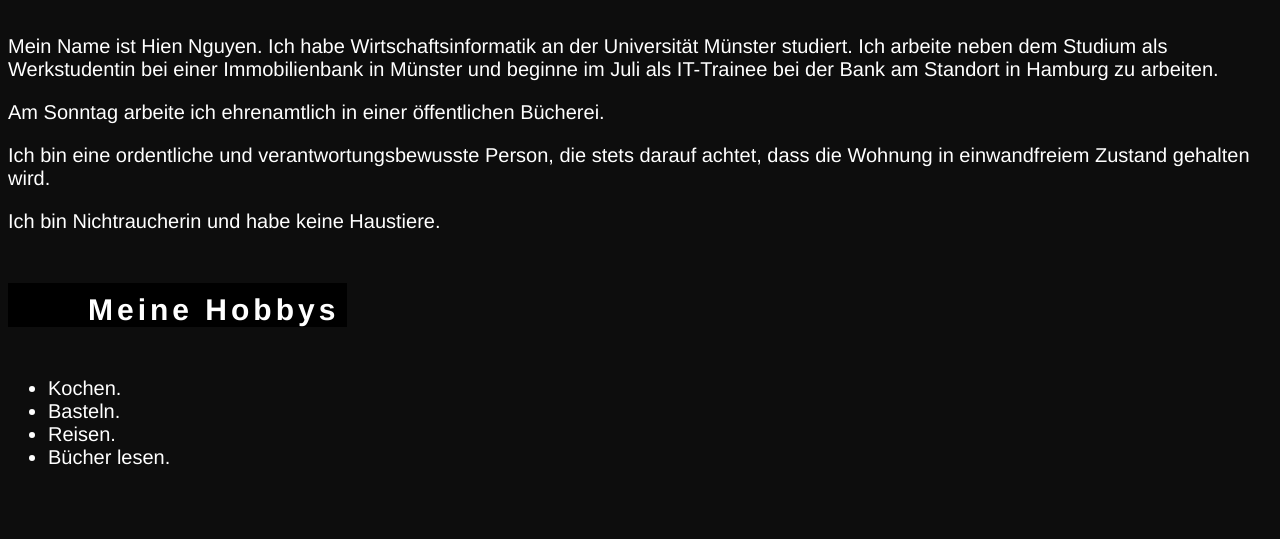
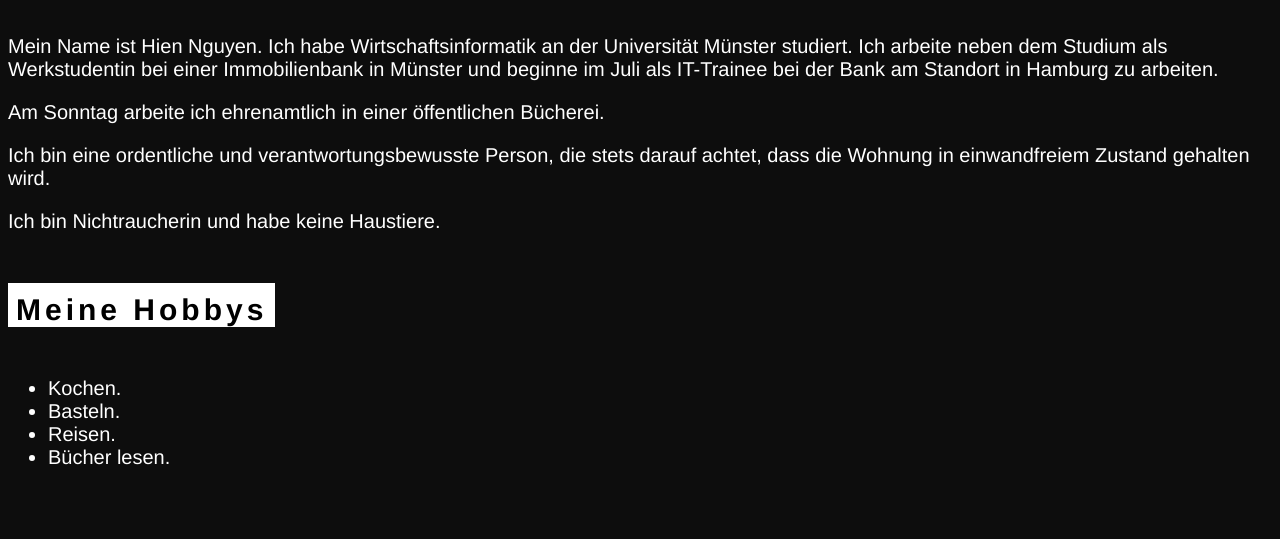
Before and after one commit to n-hien/n-hien.github.io, a plain HTML site: page index.html in a window 1280 px wide. Shown: the part 548-1087 px from the top of the page. Drawn offline with Linux system fonts and the light colour scheme.

Commit message:
Update Style.css

```diff
--- a/css/Style.css
+++ b/css/Style.css
@@ -71,6 +71,6 @@ h3 {
   color:white!important;
 }
 
-.w3-tag{background-color:#000;color:#fff;display:inline-block;padding-left:80px;padding-right:8px;text-align:center}
+.w3-tag{background-color:#fff;color:#000;display:inline-block;padding-left:8px;padding-right:8px;text-align:center}
 
 .w3-wide{letter-spacing:4px}
```
